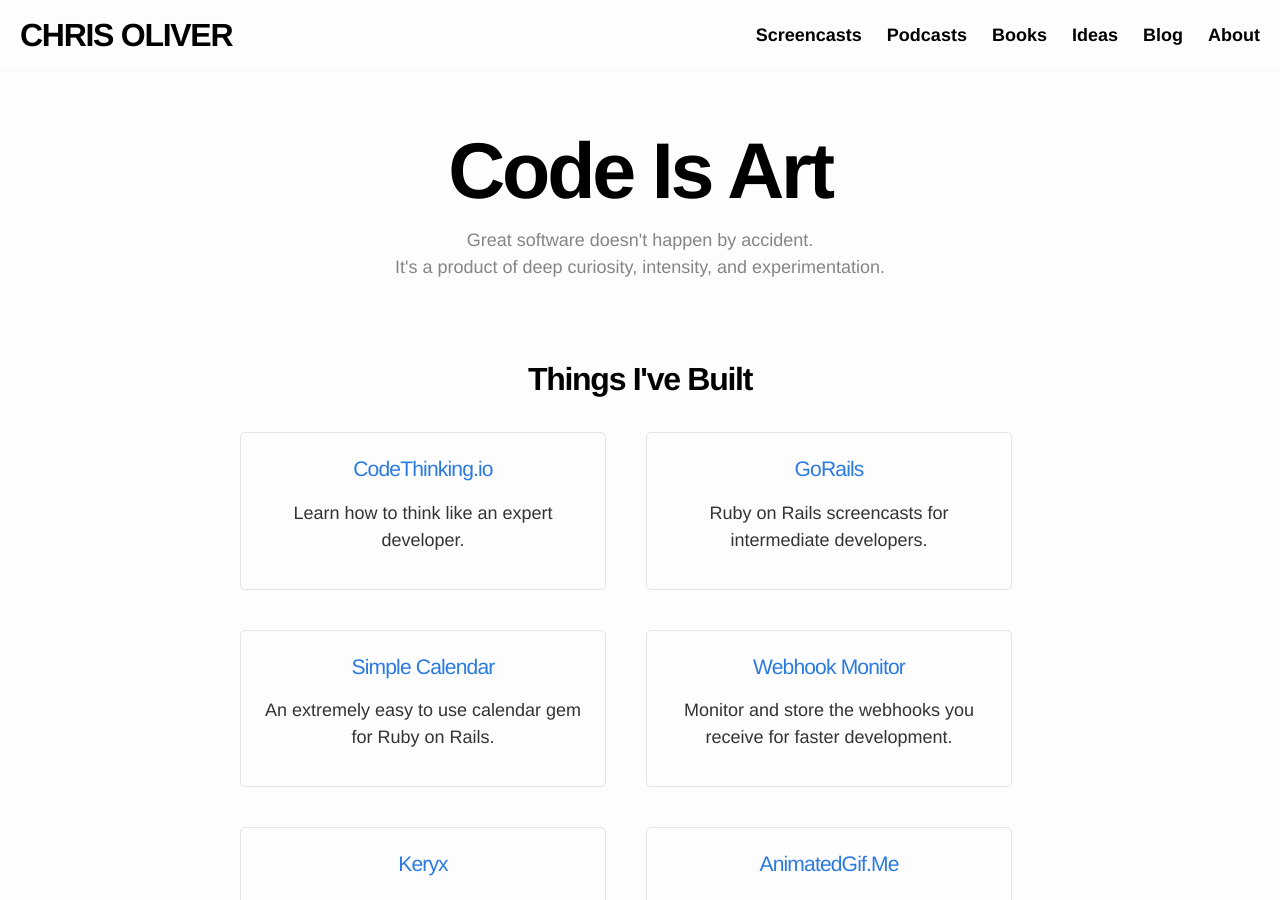
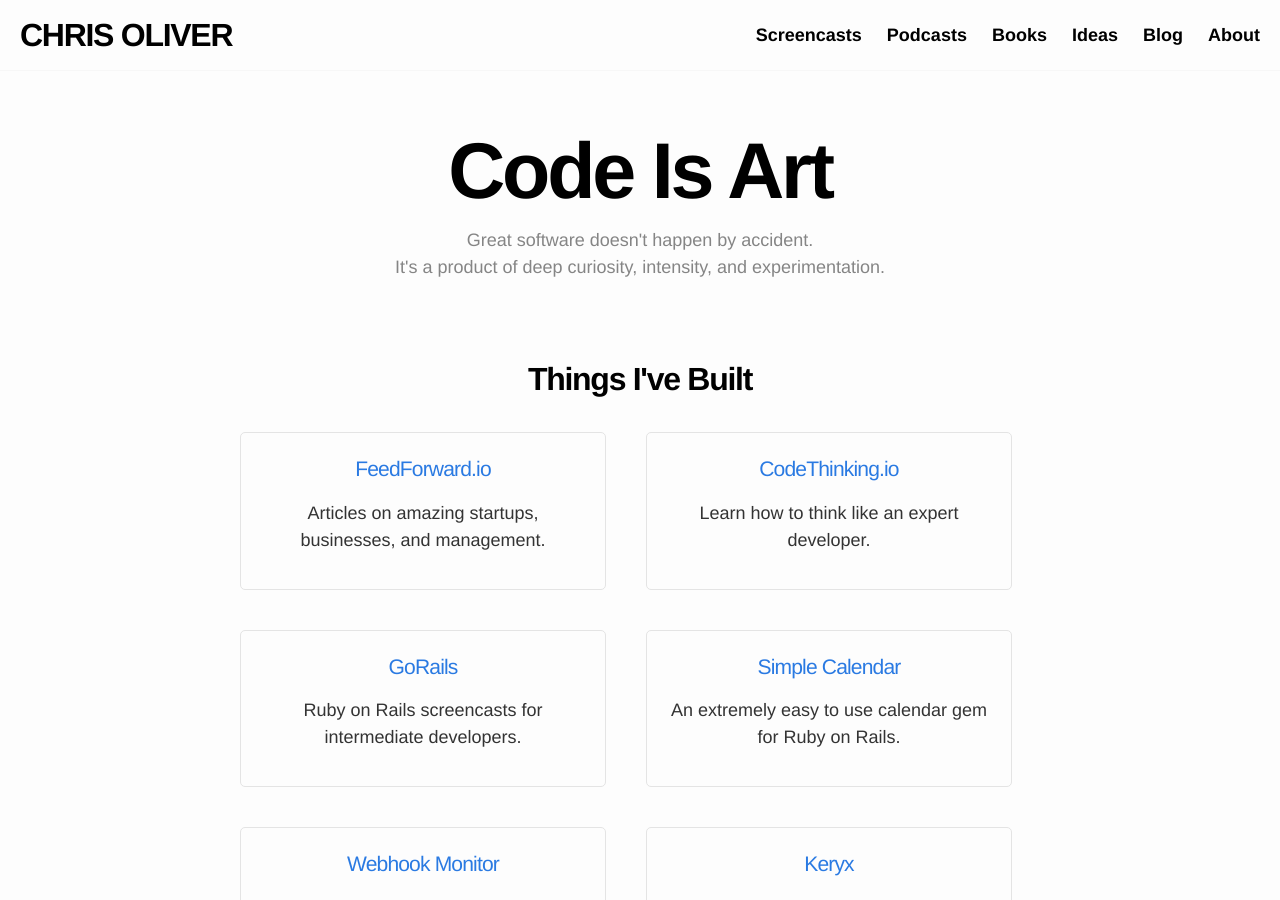
Before and after one commit to excid3/excid3.com, a Jekyll site: the page built from index.html, in a window 1280 px wide and 900 px high. Built offline with Jekyll 4.4.1, drawn with Linux system fonts in a browser that asks for light colours; comment, search, counter and statistics services are not loaded.

Commit message:
Add feedforward

```diff
--- a/index.html
+++ b/index.html
@@ -8,6 +8,10 @@ layout: default
 
   <h2>Things I've Built</h2>
   <div class="things-ive-built">
+    <a href="http://feedforward.io" target="_blank" class="built">
+      <h3>FeedForward.io</h3>
+      <p>Articles on amazing startups, businesses, and management.</p>
+    </a>
     <a href="http://codethinking.io" target="_blank" class="built">
       <h3>CodeThinking.io</h3>
       <p>Learn how to think like an expert developer.</p>
```
